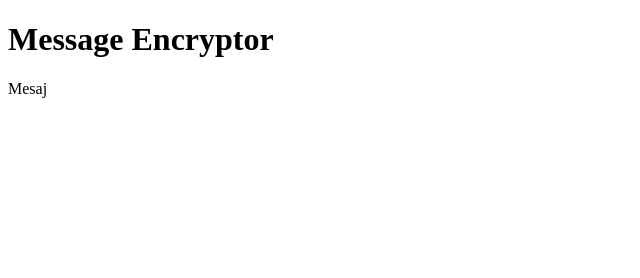
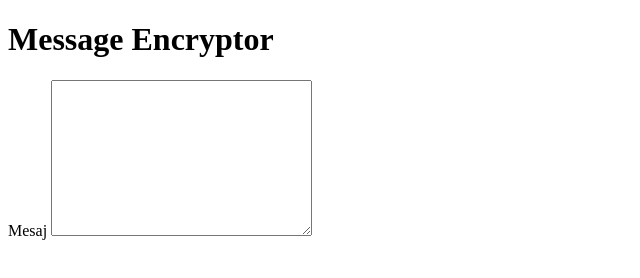
Before and after one commit to muslumhanerol/amazon_qa_test_lab, a plain HTML site: page index.html in a window 1280 px wide. Shown: the whole page, without its empty margins (0-640 px from the left). Drawn offline with Linux system fonts and the light colour scheme.

Commit message:
Update index.html

```diff
--- a/index.html
+++ b/index.html
@@ -10,6 +10,7 @@
     <div class="container">
         <h1>Message Encryptor</h1>
         <label for="message">Mesaj</label>
+        <textarea id="message" cols="30" rows="10"></textarea>
 
 
 
```
